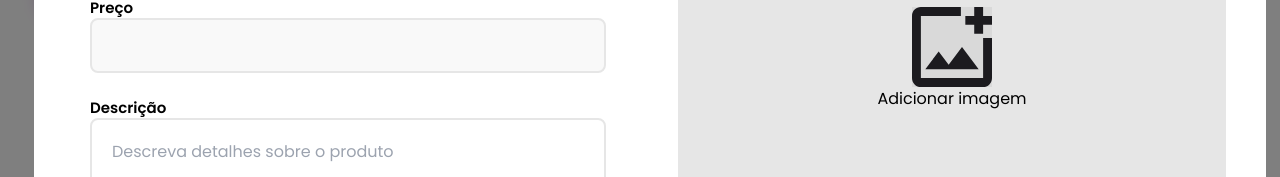
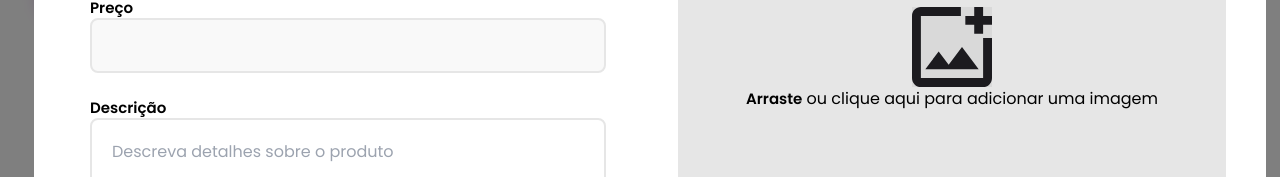
Before and after one commit to ryanNS3/PlanNexus-Front-End, a React (Vite) app: page /estoque in a window 1280 px wide. Both pictures are taken after typing "Sample" into the empty fields and a click on the button "ADICIONAR PRODUTOS". Shown: the part 322-499 px from the top of the page. Built offline with nearby package versions, Linux system fonts and the light colour scheme; no server answers.

Commit message:
refactor: refatorando estrutura de renderização de imagens

```diff
--- a/src/components/Inputs/input-file/index.jsx
+++ b/src/components/Inputs/input-file/index.jsx
@@ -3,14 +3,13 @@ import { UploadImageIcon } from '../../../assets/uploadImage';
 import { useDropzone } from 'react-dropzone';
 
 
-export function InputImage({value, small=false, setValue, file, id , indice, ...props} ) {
+export function InputImage({value, small=false, setValue, id , indice, ...props} ) {
   const onDrop = React.useCallback((file) =>{
     let files = [...value];
     files[indice].push(file)
     setValue(files)
-    console.log(files)
   },[])
-
+  console.log(value[0].length)
 
   const dropzone = useDropzone({
     onDrop,
@@ -22,20 +21,18 @@ export function InputImage({value, small=false, setValue, file, id , indice, ...
     }
   })
 
+    if (value[indice].length > 0) return <RenderImage file={value[indice][0][0]}/>
 
-    // if (value) return <RenderImage file={value[0]}/>
+
     return (
       <>
         <label htmlFor={id} className=' flex flex-col justify-center h-[500px] roudend items-center bg-cinza-100'  {...dropzone.getRootProps()}>
           <input  className='opacity-0 hidden' id={id} {...dropzone.getInputProps()} {...props}/>
             <>
             <UploadImageIcon/>
-            {!small &&
-            <p>Adicionar imagem</p>
-            }
+            {!small &&  <p className=' text-center'> <span className=' text-fun2'>Arraste</span> ou clique aqui para adicionar uma imagem</p>}
 
             </>
-
         </label>
       </>
       )
@@ -45,6 +42,7 @@ export function InputImage({value, small=false, setValue, file, id , indice, ...
   }
 
   export function RenderImage({file}){
+
     const [imageLink, setImageLink] = React.useState();
 
       const image = file;
```
